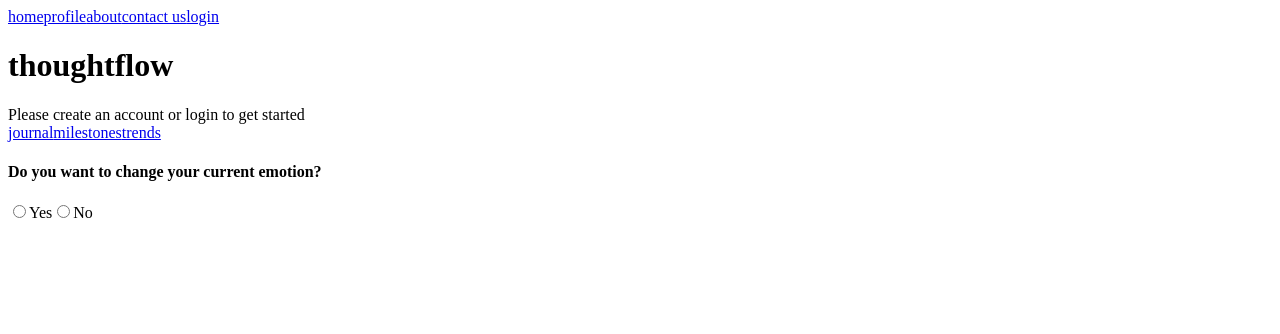
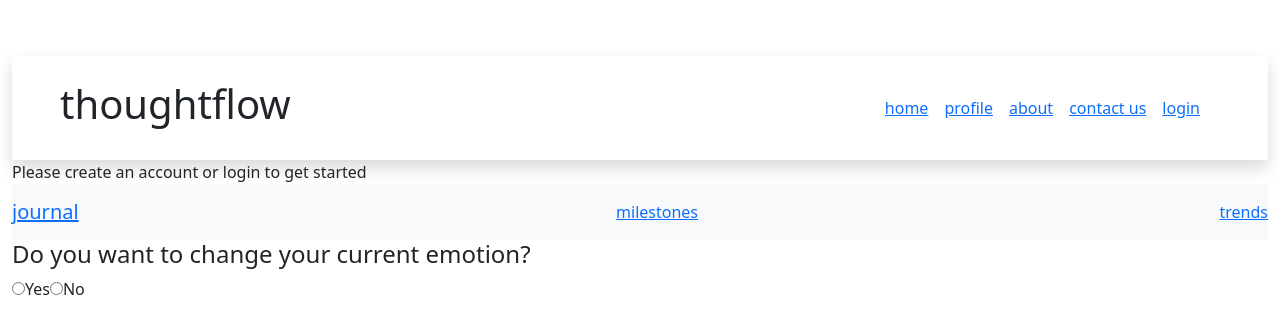
Before and after one commit to lgtm-bro/thought-flow, a React (Create React App) app in the folder static/: page /quote in a window 1280 px wide. Shown: the top 334 px of the page. Built offline with nearby package versions, Linux system fonts and the light colour scheme; the HTML template or start-up script is replaced by a standard one.

Commit message:
styled navbar

```diff
--- a/static/css/styles.css
+++ b/static/css/styles.css
@@ -1,7 +1,9 @@
 /******** ELEMENTS ********/
 body,
 html,
-#root {
+#root,
+#app-container {
+  color:rgb(96, 96, 96);
   width: 100%;
   height: 100%;
   margin: 0;
@@ -9,33 +11,43 @@ html,
   overflow: hidden;
 }
 
+#app-header {
+  /* display: flex;
+  justify-content: space-between; */
+  font-family: "Nunito";
+  font-weight: 600;
+  background-color: rgba(248, 249, 250, 0.494);
+  /* margin-top: 2em;
+  padding: 1em 2em 0 2em; */
+}
+
 h1 {
   text-align: center;
   clear: both;
-}
-
-a {
-  text-decoration: none;
+  color: rgb(47, 173, 211);
+  text-shadow: 2px 2px 2px #3f4040;
+  font-family: "Caveat";
+  font-size: 3.2em !important;
+  letter-spacing: .4rem;
+  /* position: fixed;
+  z-index: 10; */
 }
 
 .hide {
   display: none !important;
 }
 
-.nav-link {
-  margin: 0 15px;
-}
 
 .done_btn {
   display: block;
 }
 
-#app-wrapper, #home-wrapper {
+#app-container, #home-wrapper {
   margin: 0 auto;
 	height: 100%;
 }
 
-#app-wrapper {
+#root {
   background-image: linear-gradient(to bottom, #37aac973, rgb(255 248 206 / 34%) 50%, rgb(250 250 249 / 68%) 60%, rgb(255 248 206 / 26%)63%, #dfa17961 83%, #d2561163 93%, #d5020273 98%);
 }
 
@@ -54,10 +66,70 @@ a {
 }
 
 /******** NAV ********/
-#nav-wrapper {
-  float: right;
-  margin: 4% 35px 4% 0;
+
+.nav-link a {
+  text-decoration: none;
+  color:rgb(96, 96, 96);
+  font-size: 1.4rem;
+  margin: 0 8px;
 }
+
+.nav-link a:hover {
+  color:rgb(47, 173, 211);
+  font-size: 1.5rem;
+}
+
+#main-nav-menu {
+  /* position: fixed;
+  top: 91.2px; */
+  /* z-index: 10;
+  background-color: rgb(248,249,250); */
+}
+
+#app-nav-toggler {
+  position: fixed;
+  top: 95px;
+  right:25px;
+}
+
+/******** CONTACT ********/
+#contact-main {
+  display: flex;
+  flex-direction: column;
+  align-items: center;
+  margin-top: 3em;
+  width: 50%;
+  max-width: 600px;
+  height: 80%;
+  background-color: rgb(248,249,250);
+  border: 1px solid grey;
+  border-radius: 5px;
+}
+
+#contact-form{
+  margin-top: 2em;
+}
+
+#contact-form input, #contact-form textarea {
+  border: 1px solid grey;
+  border-radius: 5px;
+  padding: 5px;
+  padding-left: 10px;
+}
+
+#contact-form input[type=submit] {
+  width: 130px;
+  margin: 0 32%
+}
+
+#contact-form input[type=text] {
+  width: 100%;
+}
+
+#contact-form input[type=checkbox] {
+  margin: 0 15px;
+}
+
 
 /******** GREET ********/
 #greet-wrapper {
@@ -83,8 +155,7 @@ a {
   width: 43%;
   height: 20%;
   float: left;
-  background-color: white;
-
+  background-color: rgb(248,249,250);
 }
 
 /* *******ENTRY******* */
@@ -112,29 +183,28 @@ a {
   margin-top: 0;
 }
 
-/******** SIDEBAR ********/
+/******** HUB ********/
 #hub-wrapper {
   float: right;
 	margin: 0 5% 0 0;
   width: 40%;
+  min-width: 300px;
   height: 100%;
+  background-color: rgb(248,249,250);
 }
 
 #journal-wrapper {
   height: 68%;
   overflow-y: scroll;
-  background-color: white;
 }
 
 #milestone-bar-wrapper {
   height: 68%;
   overflow-y: scroll;
-  background-color: white;
 }
 
 #trends-wrapper {
   height: 68%;
-  background-color: white;
 }
 
 #journal-wrapper::-webkit-scrollbar {
@@ -160,7 +230,6 @@ a {
 /******** LOGIN ********/
 #login-wrapper,
 #signup-wrapper {
-  background-color: white;
   text-align: center;
   z-index: 5;
   position: fixed;
@@ -171,6 +240,7 @@ a {
   width: 450px;
   height: 300px;
   border: 1px solid black;
+  background-color: rgb(248,249,250);
 }
 
 .login-label {
@@ -218,6 +288,11 @@ a {
 }
 
 /******** SIGNOUT ********/
+#signout-form {
+  text-align: center;
+  background-color: rgb(248,249,250);
+}
+
 .signout-click {
   width: 375px !important;
   height: 200px !important;
--- a/static/src/App.jsx
+++ b/static/src/App.jsx
@@ -1,3 +1,4 @@
+import "bootstrap/dist/css/bootstrap.min.css";
 import React, { useEffect, useState, useRef, Fragment } from "react";
 import axios from "axios";
 import { DateTime } from "luxon";
@@ -187,12 +188,15 @@ const App = (props) => {
   };
 
   return (
-    <div id="app-wrapper">
-      <div id="nav-wrapper">
-        <NavBar user={user} showAlert={showAlert} />
-      </div>
+    <div id="app-container" className="container-fluid pt-2">
+      <header id="app-header" className="d-flex justify-content-between mt-5 px-5 py-4 shadow">
+        <h1 className="pl-5">thoughtflow</h1>
+        <div id="nav-wrapper">
+          <NavBar user={user} showAlert={showAlert} />
+        </div>
+      </header>
       <div id="user-alerts" ref={alerts} className="hide"></div>
-      {!location.pathname.includes("auth") && <h1>thoughtflow</h1>}
+      {/* {!location.pathname.includes("auth") && <h1>thoughtflow</h1>} */}
       <Routes>
         <Route
           path="/*"
--- a/static/src/Feelings.jsx
+++ b/static/src/Feelings.jsx
@@ -9,7 +9,6 @@ const Feelings = (props) => {
   const [baseChoice, setBaseChoice] = useState();
   const [secondChoice, setSecondChoice] = useState();
   const [thirdChoice, setThirdChoice] = useState();
-  // const [showEntry, setShowEntry] = useState(false);
 
   const base = useRef();
   const second = useRef();
@@ -21,7 +20,6 @@ const Feelings = (props) => {
   useEffect(() => {
     navigate('/');
     getBaseEmotions();
-    console.log('FEEL send to entry', props.sendToEntry)
   }, []);
 
   useEffect(() => {
--- a/static/src/Home.jsx
+++ b/static/src/Home.jsx
@@ -254,7 +254,7 @@ const Home = ({ user, showAlert }) => {
       {(location.pathname.includes("hub") || location.pathname === "/") &&
         feeling && <Quote getQuote={getQuote2} />}
       {(location.pathname.includes("hub") || location.pathname === "/") && (
-        <div id="hub-wrapper">
+        <div id="hub-wrapper" className="bg-light">
           <Hub
             feeling={feeling}
             posts={posts}
--- a/static/src/Hub.jsx
+++ b/static/src/Hub.jsx
@@ -31,28 +31,39 @@ const Hub = (props) => {
 
   return (
     <Fragment>
-      <nav id="hub-nav">
+      <nav id="hub-nav" className="navbar bg-light">
         <span
           id="hub-journal"
-          className="nav-link"
+          className="nav-link navbar-brand"
           onClick={props.checkMsgStatus}
         >
           <Link to="/">journal</Link>
         </span>
+        {/* <button
+          className="navbar-toggler"
+          data-toggle="collapse"
+          data-target="hub-nav-menu"
+        >
+          <span className="navbar-toggler-icon"></span>
+        </button>
+        <div id="hub-nav-menu" className="collapse navbar-collapse">
+          <nav className="navbar-nav"> */}
             <span
             id="hub-milestones"
-          className="nav-link"
+            className="nav-link nav-item"
             onClick={props.checkMsgStatus}
           >
             <Link to="/hub-milestones">milestones</Link>
           </span>
           <span
             id="hub-trends"
-          className="nav-link"
+            className="nav-link nav-item"
             onClick={() => props.checkMsgStatus('', false, '/hub-milestones')}
           >
             <Link to="/hub-trends">trends</Link>
           </span>
+          {/* </nav>
+        </div> */}
       </nav>
 
       <Routes>
--- a/static/src/Message.jsx
+++ b/static/src/Message.jsx
@@ -1,4 +1,4 @@
-import React, { useState, useEffect } from "react";
+import React, { useState, useEffect, Fragment } from "react";
 import { Link, useNavigate } from "react-router-dom";
 
 const Message = ({ msg, hasQuestion, linkText, path, changeMsg }) => {
@@ -10,7 +10,7 @@ const Message = ({ msg, hasQuestion, linkText, path, changeMsg }) => {
   // })
 
   return (
-    <div id="user-msg-container">
+    <Fragment>
       <span>{msg}</span>
       {hasQuestion && (
         <span
@@ -22,7 +22,7 @@ const Message = ({ msg, hasQuestion, linkText, path, changeMsg }) => {
           <Link to={path}>{linkText}</Link>
         </span>
       )}
-    </div>
+    </Fragment>
   );
 };
 
--- a/static/src/NavBar.jsx
+++ b/static/src/NavBar.jsx
@@ -1,12 +1,13 @@
 import React, { Fragment } from "react";
 import { Link, Routes, Route } from "react-router-dom";
+
 import Button from "react-bootstrap/Button";
 import Container from "react-bootstrap/Container";
 import Nav from "react-bootstrap/Nav";
 import Navbar from "react-bootstrap/Navbar";
 import NavDropdown from "react-bootstrap/NavDropdown";
 
-const NavBar = ({user, showAlert}) => {
+const NavBar = ({ user, showAlert }) => {
   let status = user ? "sign out" : "login";
   let profileLink = user ? "/profile" : "/";
 
@@ -14,26 +15,45 @@ const NavBar = ({user, showAlert}) => {
     if (!user) {
       showAlert("You must Login to view Profile");
     }
-  }
-
+  };
 
   return (
-    <nav className="topnav">
-      <span id="nav-home" className="nav-link">
+    <nav className="navbar navbar-expand-md navbar-light">
+      <div className="container-fluid">
+        <button
+        id="app-nav-toggler"
+          className="navbar-toggler"
+          data-bs-toggle="collapse"
+          data-bs-target="#main-nav-menu"
+        >
+          <span className="navbar-toggler-icon"></span>
+        </button>
+        <div id="main-nav-menu" className="navbar-collapse collapse">
+          <ul className="navbar-nav">
+            <li>
+              <span id="nav-home" className="nav-link navbar-item">
                 <Link to="/">home</Link>
               </span>
-      <span id="nav-profile" className="nav-link" onClick={checkUser} >
+            </li>
+            <li
+              id="nav-profile"
+              className="nav-link nav-item"
+              onClick={checkUser}
+            >
               <Link to={profileLink}>profile</Link>
-      </span>
-      <span id="nav-about" className="nav-link">
+            </li>
+            <li id="nav-about" className="nav-link nav-item">
               <Link to="/about">about</Link>
-      </span>
-      <span id="nav-contact" className="nav-link">
+            </li>
+            <li id="nav-contact" className="nav-link nav-item">
               <Link to="/contact">contact us</Link>
-      </span>
-      <span id="nav-login" className="nav-link">
+            </li>
+            <li id="nav-login" className="nav-link nav-item">
               <Link to="/auth">{status}</Link>
-      </span>
+            </li>
+          </ul>
+        </div>
+      </div>
     </nav>
   );
 };
--- a/static/src/Quote.jsx
+++ b/static/src/Quote.jsx
@@ -18,7 +18,7 @@ const Quote = (props) => {
 
 
 	return (
-    <div id="quote-wrapper">
+    <div id="quote-wrapper" className="bg-light">
       <h5>{quote.text}</h5>
 			<h6>{quote.author}</h6>
     </div>
--- a/static/src/Signout.jsx
+++ b/static/src/Signout.jsx
@@ -8,7 +8,7 @@ const Signout = (props) => {
   };
 
   return (
-    <div id="signout-wrapper">
+    <form id="signout-form" className="bg-light">
       <h3>Are you sure you want to sign out?</h3>
       <button type="button" onClick={props.cancelForm} value="Cancel">
 				Cancel
@@ -16,7 +16,7 @@ const Signout = (props) => {
       <button type="button" value="Sign Out" onClick={signoutUser}>
 				Sign Out
 			</button>
-    </div>
+    </form>
   );
 };
 
--- a/static/src/Signup.jsx
+++ b/static/src/Signup.jsx
@@ -65,7 +65,7 @@ const Signup = ({ signupUser, showAlert }) => {
   };
 
   return (
-    <div id="signup-wrapper">
+    <div id="signup-wrapper" className="bg-light">
       <h2>Sign Up</h2>
       <h4>
         Already have an account?
--- a/templates/index.html
+++ b/templates/index.html
@@ -4,12 +4,16 @@
     <meta charset="UTF-8">
     <meta http-equiv="X-UA-Compatible" content="IE=edge">
     <meta name="viewport" content="width=device-width, initial-scale=1.0">
+    <link rel="stylesheet" href="https://fonts.googleapis.com/css2?family=Nunito&family=Pacifico&family=Indie+Flower&family=Caveat">
     <link rel="stylesheet" href="/static/css/styles.css">
   </head>
     <title>Thought Flow</title>
   </head>
   <body>
     <div id="root"></div>
+    <script src="https://cdn.jsdelivr.net/npm/bootstrap@5.0.2/dist/js/bootstrap.bundle.min.js"
+    integrity="sha384-MrcW6ZMFYlzcLA8Nl+NtUVF0sA7MsXsP1UyJoMp4YLEuNSfAP+JcXn/tWtIaxVXM"
+    crossorigin="anonymous"></script>
     <script src="/static/dist/bundle.js"></script>
   </body>
 </html>
```
Also changed, not shown: static/src/Contact.jsx (+4 -4 lines). Lines whose indentation alone changed are shown as unchanged.
